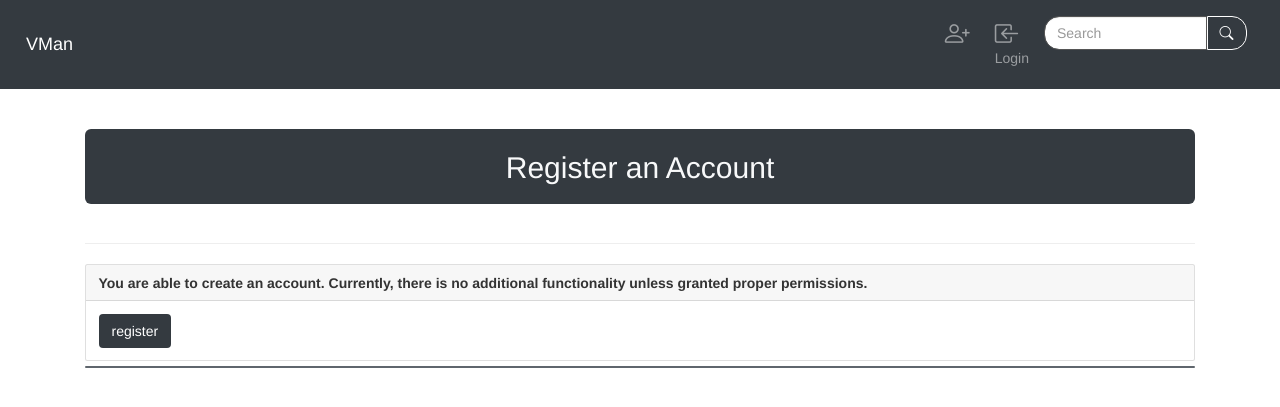
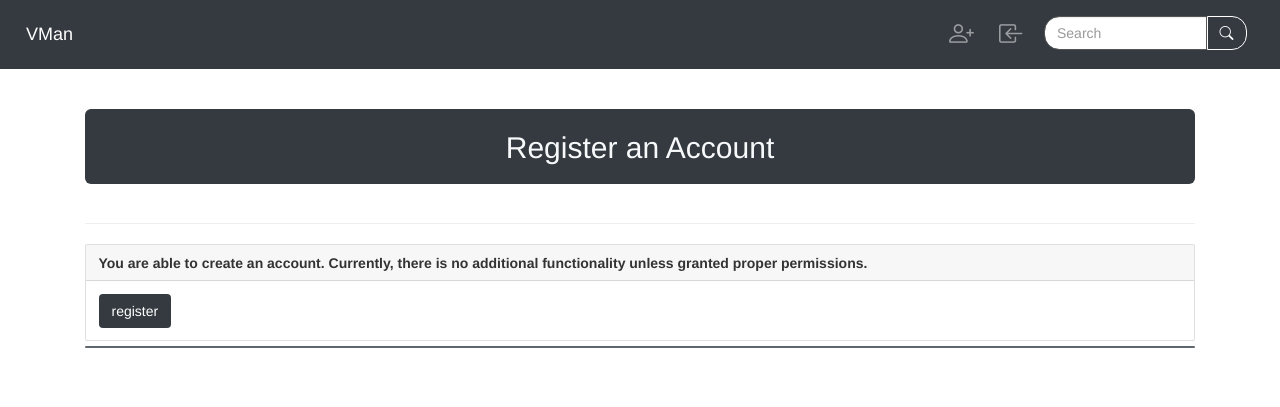
Before and after one commit to M-Aguilar/vid_manager, a Django app: template users/templates/users/register.html in a window 1280 px wide. Shown: the top 407 px of the page. Run offline with Django 3.2, Linux system fonts and the light colour scheme; the template is opened without the code that fills it, so the values that code supplies are empty; some libraries are stand-ins or nearby versions.

Commit message:
Minor spacing fix

```diff
--- a/vid_manager/templates/vid_manager/base.html
+++ b/vid_manager/templates/vid_manager/base.html
@@ -31,7 +31,7 @@
 					</button>
 				</div>
 				<div class="collapse navbar-collapse" id="navbarToggler">
-					<ul class="navbar-nav mt-2 mt-lg-0 md-float-right">
+					<ul class="navbar-nav mt-0 md-float-right">
 						{% if user.is_authenticated %}
 						<li class="navitem"><h4><a class="nav-link py-0 d-md-none" href="{% url 'index' %}">VMan</a></h4></li>
 						<li class="navitem mr-md-4"><a class="nav-link" href="{% url  'videos' %}"><i class="bi-film"></i><p class="d-md-none float-right">Videos</p></a></li>
@@ -42,7 +42,7 @@
 						<li class="navitem mr-md-4"><a class="nav-link" href="{% url 'logout' %}"><i class="bi-box-arrow-right"></i><p class="d-md-none float-right">Logout</p></a></li>
 						{% else %}
 						<li class="navitem mr-md-4"><a class="nav-link" href="{% url 'register' %}"><i class="bi-person-plus"></i><p class="d-md-none float-right">Register</p></a></li>
-						<li class="navitem"><a class="nav-link" href="{% url 'login' %}"><i class="bi-box-arrow-in-left"></i>Login</a></li>
+						<li class="navitem"><a class="nav-link mr-md-2" href="{% url 'login' %}"><i class="bi-box-arrow-in-left"></i><p class="d-md-none float-right">Login</p></a></li>
 						{% endif %}
 						<li class="nav-item m-md-3 search">
     						<form action="{% url 'search_results' %}" method='get'>
```
